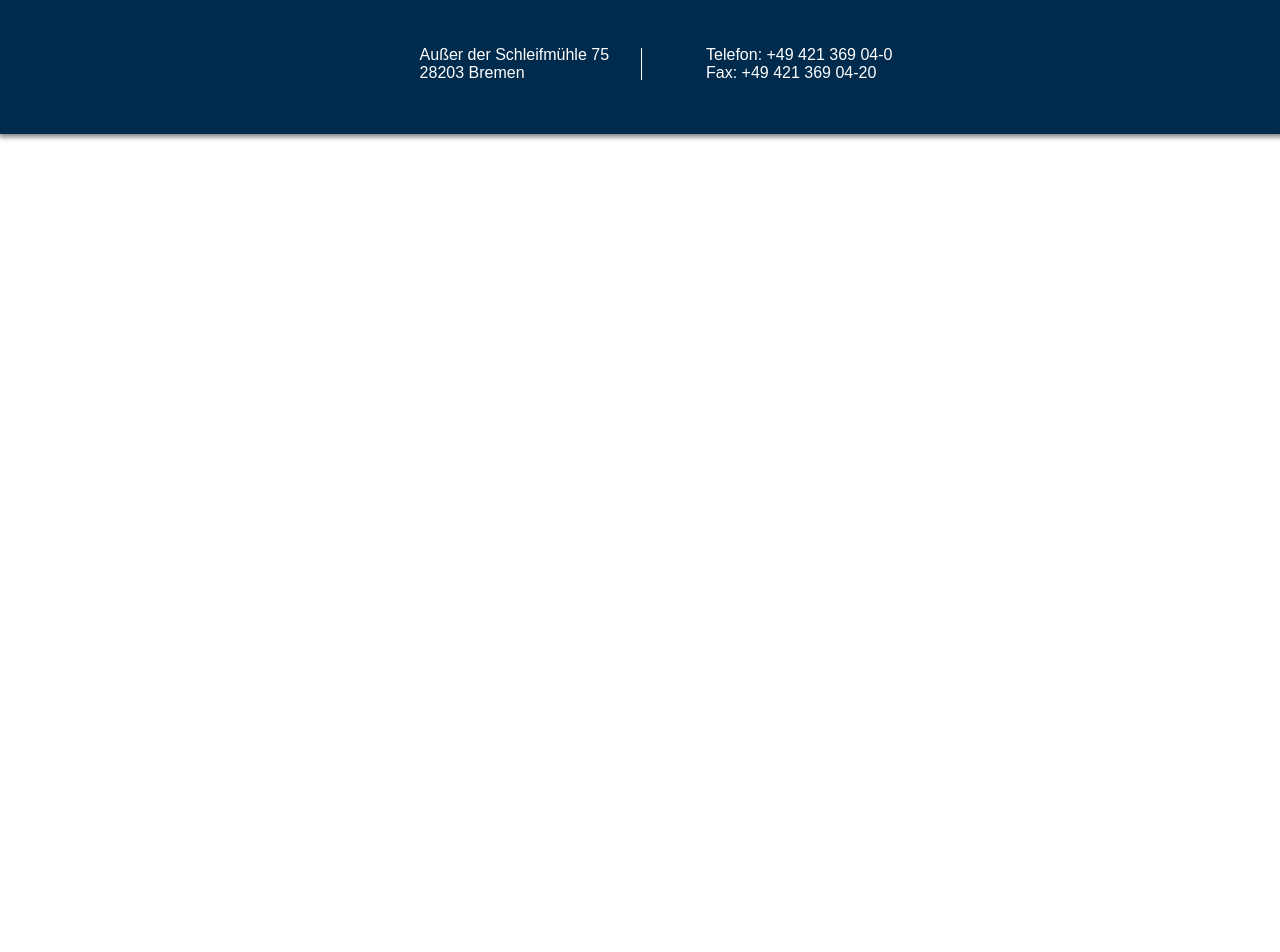
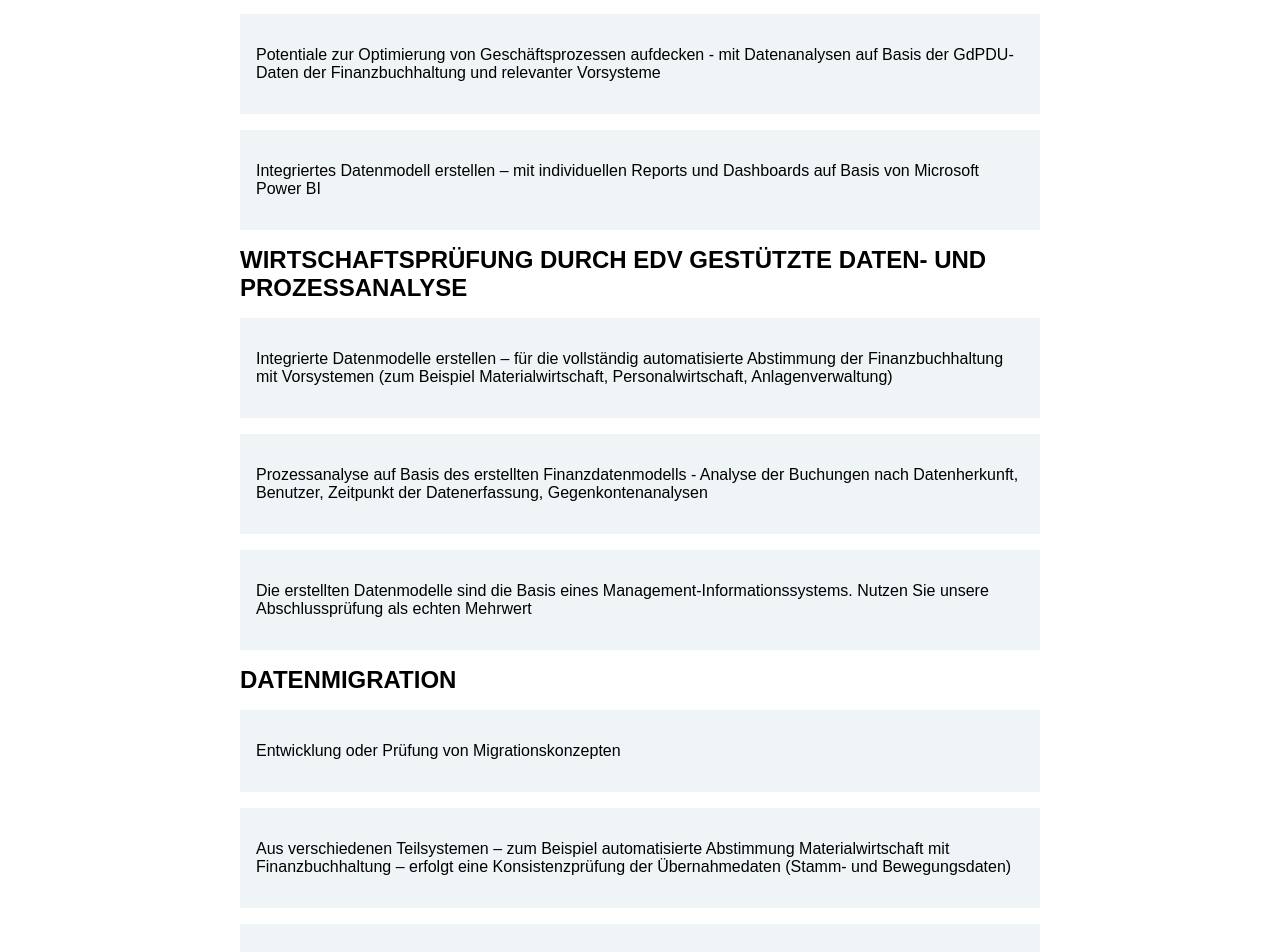
Before and after one commit to Hammer-und-Partner/IT-Website, a SvelteKit app: page / in a window 1280 px wide. Shown: the part 400-1352 px from the top of the page. Before the commit the page ends 800 px from the top, so only its background shows below. Built offline with nearby package versions, Linux system fonts and the light colour scheme.

Commit message:
Add imports and components for Datenmigration, ProzessAnalyse, and ProzessBeratung

```diff
--- /dev/null
+++ b/src/lib/components/Datenmigration.svelte
@@ -0,0 +1,17 @@
+<div>
+	<h2>DATENMIGRATION</h2>
+
+	<p>Entwicklung oder Prüfung von Migrationskonzepten</p>
+
+	<p>
+		Aus verschiedenen Teilsystemen – zum Beispiel automatisierte Abstimmung Materialwirtschaft mit
+		Finanzbuchhaltung – erfolgt eine Konsistenzprüfung der Übernahmedaten (Stamm- und
+		Bewegungsdaten)
+	</p>
+
+	<p>Erstellung validierter Datensätze für die Übernahme in das neue EDV-System</p>
+</div>
+
+<style lang="scss">
+	@import '$lib/scss/Features.scss';
+</style>
--- /dev/null
+++ b/src/lib/components/ProzessAnalyse.svelte
@@ -0,0 +1,23 @@
+<div>
+	<h2>WIRTSCHAFTSPRÜFUNG DURCH EDV GESTÜTZTE DATEN- UND PROZESSANALYSE</h2>
+
+	<p>
+		Integrierte Datenmodelle erstellen – für die vollständig automatisierte Abstimmung der
+		Finanzbuchhaltung mit Vorsystemen (zum Beispiel Materialwirtschaft, Personalwirtschaft,
+		Anlagenverwaltung)
+	</p>
+
+	<p>
+		Prozessanalyse auf Basis des erstellten Finanzdatenmodells - Analyse der Buchungen nach
+		Datenherkunft, Benutzer, Zeitpunkt der Datenerfassung, Gegenkontenanalysen
+	</p>
+
+	<p>
+		Die erstellten Datenmodelle sind die Basis eines Management-Informationssystems. Nutzen Sie
+		unsere Abschlussprüfung als echten Mehrwert
+	</p>
+</div>
+
+<style lang="scss">
+	@import '$lib/scss/Features.scss';
+</style>
--- /dev/null
+++ b/src/lib/components/ProzessBeratung.svelte
@@ -0,0 +1,17 @@
+<div>
+	<h2>PROZESSBERATUNG / MANAGEMENT-INFORMATIONSSYSTEME</h2>
+
+	<p>
+		Potentiale zur Optimierung von Geschäftsprozessen aufdecken - mit Datenanalysen auf Basis der
+		GdPDU-Daten der Finanzbuchhaltung und relevanter Vorsysteme
+	</p>
+
+	<p>
+		Integriertes Datenmodell erstellen – mit individuellen Reports und Dashboards auf Basis von
+		Microsoft Power BI
+	</p>
+</div>
+
+<style lang="scss">
+	@import '$lib/scss/Features.scss';
+</style>
--- /dev/null
+++ b/src/lib/scss/Features.scss
@@ -0,0 +1,9 @@
+div {
+	margin-top: 1rem;
+
+	p {
+		padding: 2rem 1rem;
+		margin: 1rem 0;
+		background-color: #eff4f7;
+	}
+}
--- a/src/routes/+page.svelte
+++ b/src/routes/+page.svelte
@@ -1,3 +1,9 @@
+<script lang="ts">
+	import Datenmigration from '$lib/components/Datenmigration.svelte';
+	import ProzessAnalyse from '$lib/components/ProzessAnalyse.svelte';
+	import ProzessBeratung from '$lib/components/ProzessBeratung.svelte';
+</script>
+
 <h2>Hastratus</h2>
 <h3>ERFOLGREICH MIT DIGITALER INTELLIGENZ</h3>
 
@@ -15,3 +21,7 @@
 		anschaulich, welche Segmente erfolgreich sind oder wo Sie vorausschauend agieren sollten.
 	</li>
 </ul>
+
+<ProzessBeratung></ProzessBeratung>
+<ProzessAnalyse></ProzessAnalyse>
+<Datenmigration></Datenmigration>
```
